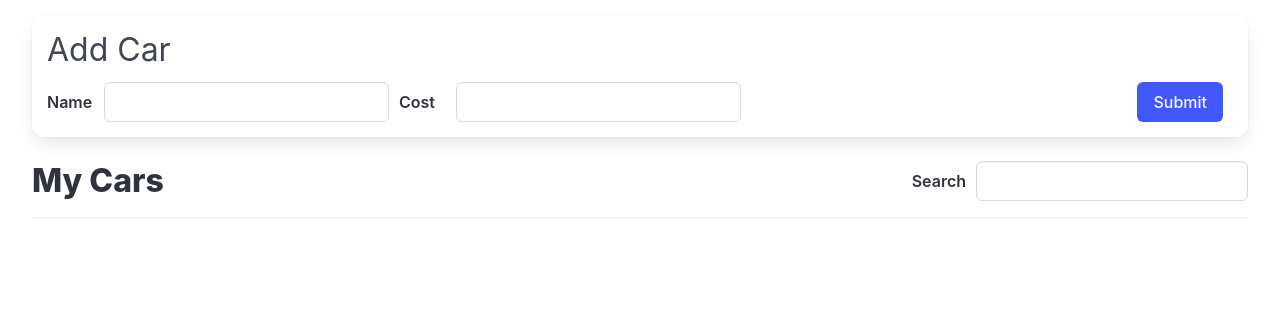
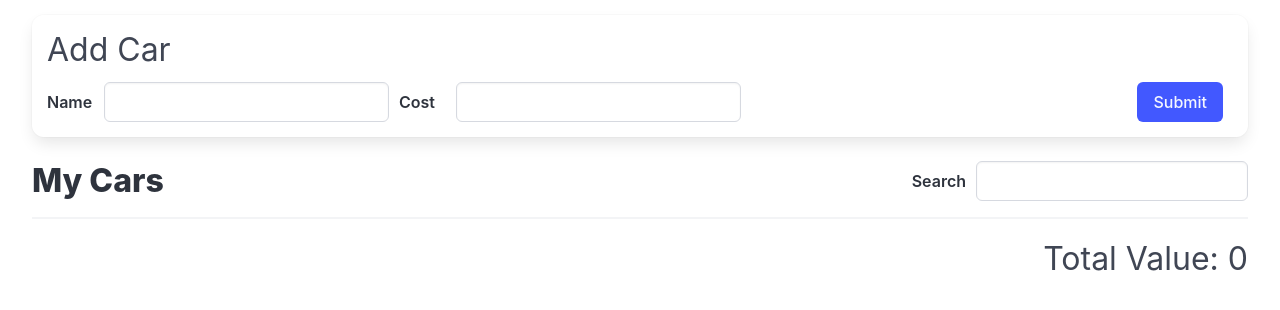
Before and after one commit to OkanNaci/MyCars-, a React (Create React App) app: page / in a window 1280 px wide. Shown: the top 310 px of the page. Built offline with nearby package versions, Linux system fonts and the light colour scheme.

Commit message:
Add car value component and control bold type

```diff
--- a/src/components/CarList.js
+++ b/src/components/CarList.js
@@ -15,9 +15,13 @@ function CarList() {
   const handleCarDelete = (car) => {
     dispatch(removeCar(car.id));
   };
+  const name = useSelector((state) => {
+    return state.form.name;
+  });
   const renderedCars = cars.map((car) => {
+    const bold = name && car.name.toLowerCase().includes(name.toLowerCase());
     return (
-      <div key={car.id} className="panel">
+      <div key={car.id} className={`panel ${bold && "bold"}`}>
         <p>
           {car.name} - ${car.cost}
         </p>
--- a/src/components/CarValue.js
+++ b/src/components/CarValue.js
@@ -1,4 +1,15 @@
+import { useSelector } from "react-redux";
+
 function CarValue() {
-  return;
+  const totalCost = useSelector(({ cars: { data, searchTerm } }) => {
+    return data
+      .filter((car) =>
+        car.name.toLowerCase().includes(searchTerm.toLowerCase())
+      )
+      .reduce((acc, car) => acc + car.cost, 0);
+  });
+
+  return <div className="car-value">Total Value: {totalCost}</div>;
 }
+
 export default CarValue;
```
